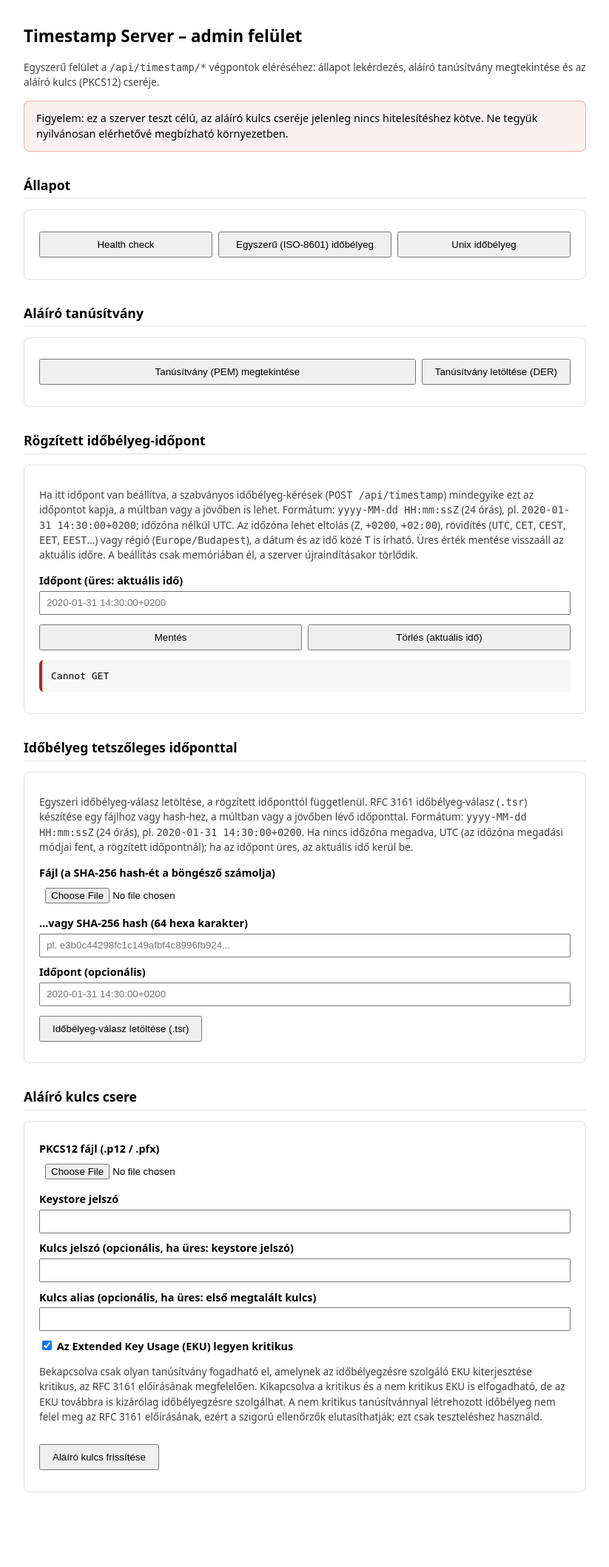
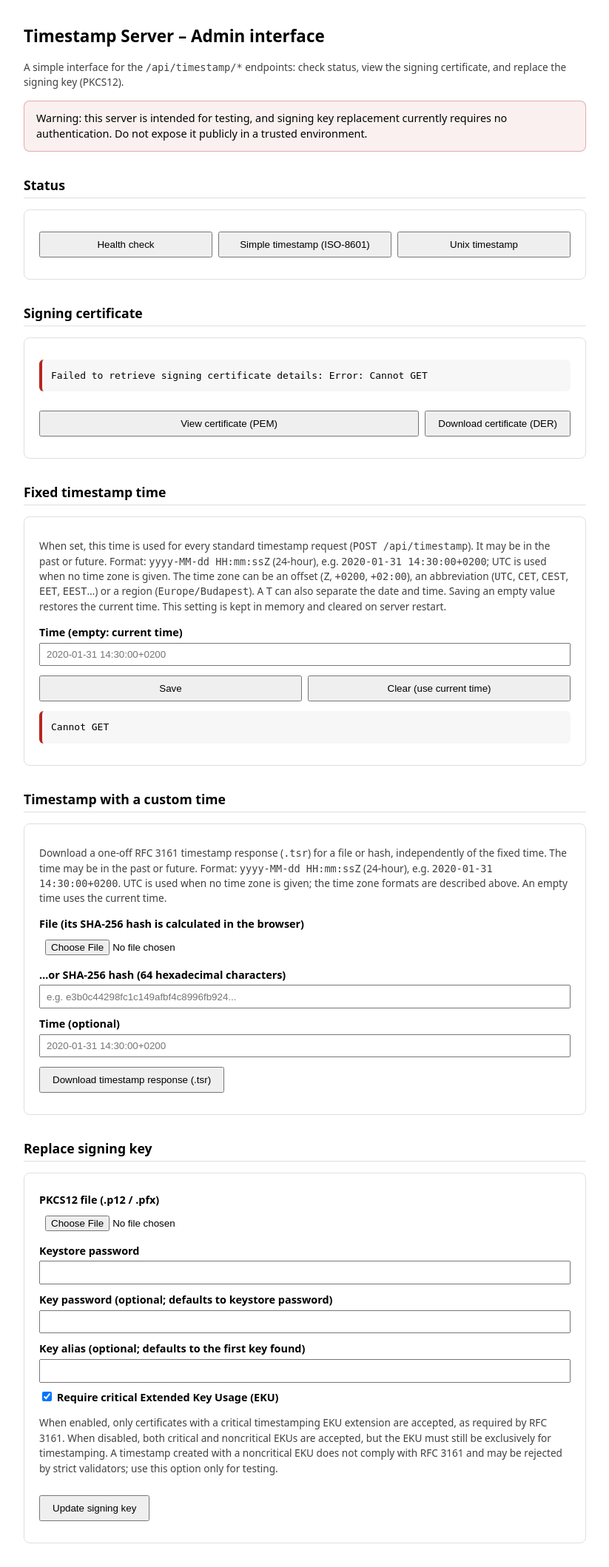
Before and after one commit to zsoltii/timestamp-server-for-test, a web app: page /index.html in a window 1280 px wide. Shown: the whole page at 74% size, without its empty margins (228-1051 px from the left). Before the commit the page ends 2017 px from the top, so only its background shows below. Run offline with its HTML, style and script files only (its server is not run), Linux system fonts and the light colour scheme; data that the repository does not hold is empty.

Commit message:
Aláíró tanúsítvány információk lekérdezésének hozzáadása az API-hoz és a felhasználói felület frissítése angol nyelvre

```diff
--- a/src/main/resources/static/index.html
+++ b/src/main/resources/static/index.html
@@ -1,9 +1,9 @@
 <!doctype html>
-<html lang="hu">
+<html lang="en">
 <head>
 <meta charset="UTF-8" />
 <meta name="viewport" content="width=device-width, initial-scale=1" />
-<title>Timestamp Server - Admin felület</title>
+<title>Timestamp Server - Admin interface</title>
 <style>
   :root {
     color-scheme: light dark;
@@ -65,110 +65,113 @@
 </head>
 <body>
 
-<h1>Timestamp Server &ndash; admin felület</h1>
+<h1>Timestamp Server &ndash; Admin interface</h1>
 <p class="note">
-  Egyszerű felület a <code>/api/timestamp/*</code> végpontok eléréséhez: állapot lekérdezés, aláíró tanúsítvány
-  megtekintése és az aláíró kulcs (PKCS12) cseréje.
+  A simple interface for the <code>/api/timestamp/*</code> endpoints: check status, view the signing certificate,
+  and replace the signing key (PKCS12).
 </p>
 <p class="warn">
-  Figyelem: ez a szerver teszt célú, az aláíró kulcs cseréje jelenleg nincs hitelesítéshez kötve. Ne tegyük
-  nyilvánosan elérhetővé megbízható környezetben.
+  Warning: this server is intended for testing, and signing key replacement currently requires no authentication.
+  Do not expose it publicly in a trusted environment.
 </p>
 
-<h2>Állapot</h2>
+<h2>Status</h2>
 <section>
   <div class="row">
     <button type="button" data-action="health">Health check</button>
-    <button type="button" data-action="simple">Egyszerű (ISO-8601) időbélyeg</button>
-    <button type="button" data-action="unix">Unix időbélyeg</button>
+    <button type="button" data-action="simple">Simple timestamp (ISO-8601)</button>
+    <button type="button" data-action="unix">Unix timestamp</button>
   </div>
   <div id="status-result" class="result"></div>
 </section>
 
-<h2>Aláíró tanúsítvány</h2>
+<h2>Signing certificate</h2>
 <section>
+  <div id="cert-info" class="result" role="status" aria-live="polite">
+    Loading signing certificate details...
+  </div>
   <div class="row">
-    <button type="button" data-action="cert-pem">Tanúsítvány (PEM) megtekintése</button>
+    <button type="button" data-action="cert-pem">View certificate (PEM)</button>
     <a href="./api/timestamp/certificate" download="signing-certificate.cer">
-      <button type="button">Tanúsítvány letöltése (DER)</button>
+      <button type="button">Download certificate (DER)</button>
     </a>
   </div>
   <div id="cert-result" class="result"></div>
 </section>
 
-<h2>Rögzített időbélyeg-időpont</h2>
+<h2>Fixed timestamp time</h2>
 <section>
   <p class="note">
-    Ha itt időpont van beállítva, a szabványos időbélyeg-kérések (<code>POST /api/timestamp</code>) mindegyike ezt az
-    időpontot kapja, a múltban vagy a jövőben is lehet. Formátum: <code>yyyy-MM-dd HH:mm:ssZ</code> (24 órás), pl.
-    <code>2020-01-31 14:30:00+0200</code>; időzóna nélkül UTC. Az időzóna lehet eltolás (<code>Z</code>,
-    <code>+0200</code>, <code>+02:00</code>), rövidítés (<code>UTC</code>, <code>CET</code>, <code>CEST</code>,
-    <code>EET</code>, <code>EEST</code>&hellip;) vagy régió (<code>Europe/Budapest</code>), a dátum és az idő közé
-    <code>T</code> is írható. Üres érték mentése visszaáll az aktuális időre. A
-    beállítás csak memóriában él, a szerver újraindításakor törlődik.
+    When set, this time is used for every standard timestamp request (<code>POST /api/timestamp</code>).
+    It may be in the past or future. Format: <code>yyyy-MM-dd HH:mm:ssZ</code> (24-hour), e.g.
+    <code>2020-01-31 14:30:00+0200</code>; UTC is used when no time zone is given. The time zone can be an
+    offset (<code>Z</code>, <code>+0200</code>, <code>+02:00</code>), an abbreviation (<code>UTC</code>,
+    <code>CET</code>, <code>CEST</code>, <code>EET</code>, <code>EEST</code>&hellip;) or a region
+    (<code>Europe/Budapest</code>). A <code>T</code> can also separate the date and time.
+    Saving an empty value restores the current time. This setting is kept in memory and cleared on server restart.
   </p>
   <form id="fixed-time-form">
-    <label for="fixedTime">Időpont (üres: aktuális idő)</label>
+    <label for="fixedTime">Time (empty: current time)</label>
     <input type="text" id="fixedTime" placeholder="2020-01-31 14:30:00+0200" />
     <div class="row">
-      <button type="submit">Mentés</button>
-      <button type="button" id="fixed-time-clear">Törlés (aktuális idő)</button>
+      <button type="submit">Save</button>
+      <button type="button" id="fixed-time-clear">Clear (use current time)</button>
     </div>
   </form>
   <div id="fixed-time-result" class="result"></div>
 </section>
 
-<h2>Időbélyeg tetszőleges időponttal</h2>
+<h2>Timestamp with a custom time</h2>
 <section>
   <p class="note">
-    Egyszeri időbélyeg-válasz letöltése, a rögzített időponttól függetlenül. RFC 3161 időbélyeg-válasz (<code>.tsr</code>) készítése egy fájlhoz vagy hash-hez, a múltban vagy a jövőben lévő
-    időponttal. Formátum: <code>yyyy-MM-dd HH:mm:ssZ</code> (24 órás), pl. <code>2020-01-31 14:30:00+0200</code>.
-    Ha nincs időzóna megadva, UTC (az időzóna megadási módjai fent, a rögzített időpontnál); ha az időpont üres, az aktuális idő kerül be.
+    Download a one-off RFC 3161 timestamp response (<code>.tsr</code>) for a file or hash, independently of
+    the fixed time. The time may be in the past or future. Format: <code>yyyy-MM-dd HH:mm:ssZ</code>
+    (24-hour), e.g. <code>2020-01-31 14:30:00+0200</code>. UTC is used when no time zone is given;
+    the time zone formats are described above. An empty time uses the current time.
   </p>
   <form id="custom-time-form">
-    <label for="ctFile">Fájl (a SHA-256 hash-ét a böngésző számolja)</label>
+    <label for="ctFile">File (its SHA-256 hash is calculated in the browser)</label>
     <input type="file" id="ctFile" />
 
-    <label for="ctHash">&hellip;vagy SHA-256 hash (64 hexa karakter)</label>
-    <input type="text" id="ctHash" placeholder="pl. e3b0c44298fc1c149afbf4c8996fb924..." />
+    <label for="ctHash">&hellip;or SHA-256 hash (64 hexadecimal characters)</label>
+    <input type="text" id="ctHash" placeholder="e.g. e3b0c44298fc1c149afbf4c8996fb924..." />
 
-    <label for="ctTime">Időpont (opcionális)</label>
+    <label for="ctTime">Time (optional)</label>
     <input type="text" id="ctTime" placeholder="2020-01-31 14:30:00+0200" />
 
-    <button type="submit">Időbélyeg-válasz letöltése (.tsr)</button>
+    <button type="submit">Download timestamp response (.tsr)</button>
   </form>
   <div id="custom-time-result" class="result"></div>
 </section>
 
-<h2>Aláíró kulcs csere</h2>
+<h2>Replace signing key</h2>
 <section>
   <form id="update-key-form">
-    <label for="file">PKCS12 fájl (.p12 / .pfx)</label>
+    <label for="file">PKCS12 file (.p12 / .pfx)</label>
     <input type="file" id="file" name="file" accept=".p12,.pfx" required />
 
-    <label for="keystorePassword">Keystore jelszó</label>
+    <label for="keystorePassword">Keystore password</label>
     <input type="password" id="keystorePassword" name="keystorePassword" required />
 
-    <label for="keyPassword">Kulcs jelszó (opcionális, ha üres: keystore jelszó)</label>
+    <label for="keyPassword">Key password (optional; defaults to keystore password)</label>
     <input type="password" id="keyPassword" name="keyPassword" />
 
-    <label for="keyAlias">Kulcs alias (opcionális, ha üres: első megtalált kulcs)</label>
+    <label for="keyAlias">Key alias (optional; defaults to the first key found)</label>
     <input type="text" id="keyAlias" name="keyAlias" />
 
     <label for="requireCriticalEku">
       <input type="checkbox" id="requireCriticalEku" name="requireCriticalEku" checked
              aria-describedby="requireCriticalEku-help" />
-      Az Extended Key Usage (EKU) legyen kritikus
+      Require critical Extended Key Usage (EKU)
     </label>
     <p id="requireCriticalEku-help" class="note">
-      Bekapcsolva csak olyan tanúsítvány fogadható el, amelynek az időbélyegzésre szolgáló EKU
-      kiterjesztése kritikus, az RFC 3161 előírásának megfelelően. Kikapcsolva a kritikus és a
-      nem kritikus EKU is elfogadható, de az EKU továbbra is kizárólag időbélyegzésre szolgálhat.
-      A nem kritikus tanúsítvánnyal létrehozott időbélyeg nem felel meg az RFC 3161 előírásának,
-      ezért a szigorú ellenőrzők elutasíthatják; ezt csak teszteléshez használd.
+      When enabled, only certificates with a critical timestamping EKU extension are accepted, as required by
+      RFC 3161. When disabled, both critical and noncritical EKUs are accepted, but the EKU must still be
+      exclusively for timestamping. A timestamp created with a noncritical EKU does not comply with RFC 3161
+      and may be rejected by strict validators; use this option only for testing.
     </p>
 
-    <button type="submit">Aláíró kulcs frissítése</button>
+    <button type="submit">Update signing key</button>
   </form>
   <div id="update-key-result" class="result"></div>
 </section>
@@ -204,7 +207,7 @@
       }
     } catch (e) {
       const targetId = action === "cert-pem" ? "cert-result" : "status-result";
-      showResult(targetId, false, "Kérés sikertelen: " + e);
+      showResult(targetId, false, "Request failed: " + e);
     }
   }
 
@@ -241,6 +244,48 @@
     }
   }
 
+  let certInfoRequest = 0;
+
+  async function loadCertificateInfo() {
+    const request = ++certInfoRequest;
+    const target = document.getElementById("cert-info");
+    target.className = "result";
+    target.textContent = "Loading signing certificate details...";
+    try {
+      const res = await fetch(API + "/certificate/info", { cache: "no-store" });
+      if (!res.ok) {
+        throw new Error(await problemMessage(res));
+      }
+      const info = await res.json();
+      if (request !== certInfoRequest) return;
+      const fields = [
+        ["Subject", info.subject],
+        ["Issuer", info.issuer],
+        ["Serial number (hex)", info.serialNumber],
+        ["Valid from (UTC)", info.validFrom],
+        ["Valid until (UTC)", info.validUntil],
+        ["SHA-256 fingerprint", info.sha256Fingerprint],
+        ["Public key algorithm", info.publicKeyAlgorithm],
+        ["Public key size (bits)", info.publicKeySizeBits],
+        ["Public key parameters", info.publicKeyParameters],
+      ];
+      const list = document.createElement("dl");
+      for (const [label, value] of fields) {
+        const term = document.createElement("dt");
+        const description = document.createElement("dd");
+        term.textContent = label;
+        description.textContent = value == null ? "Not available" : String(value);
+        list.append(term, description);
+      }
+      target.replaceChildren(list);
+    } catch (e) {
+      if (request !== certInfoRequest) return;
+      showResult("cert-info", false, "Failed to retrieve signing certificate details: " + e);
+    }
+  }
+
+  loadCertificateInfo();
+
   document.getElementById("custom-time-form").addEventListener("submit", async (event) => {
     event.preventDefault();
     const file = document.getElementById("ctFile").files[0];
@@ -255,7 +300,7 @@
       } else if (/^[0-9a-fA-F]{64}$/.test(hash)) {
         digest = hexToBytes(hash);
       } else {
-        showResult(target, false, "Válassz fájlt, vagy adj meg 64 hexa karakteres SHA-256 hash-t.");
+        showResult(target, false, "Choose a file or enter a 64-character hexadecimal SHA-256 hash.");
         return;
       }
 
@@ -276,9 +321,9 @@
       link.download = (file ? file.name : "timestamp") + ".tsr";
       link.click();
       URL.revokeObjectURL(link.href);
-      showResult(target, true, "Időbélyeg kész, időpont (UTC): " + res.headers.get("X-Timestamp-Time"));
+      showResult(target, true, "Timestamp created, time (UTC): " + res.headers.get("X-Timestamp-Time"));
     } catch (e) {
-      showResult(target, false, "Kérés sikertelen: " + e);
+      showResult(target, false, "Request failed: " + e);
     }
   });
 
@@ -287,8 +332,8 @@
       return text;
     }
     return res.status === 204
-      ? "Nincs rögzített időpont, az aktuális idő kerül az időbélyegbe."
-      : "Rögzített időpont (UTC): " + text;
+      ? "No fixed time is set; the current time will be used in timestamps."
+      : "Fixed time (UTC): " + text;
   }
 
   async function sendFixedTime(method, query) {
@@ -298,7 +343,7 @@
       const text = res.ok ? await res.text() : await problemMessage(res);
       showResult(target, res.ok, describeFixedTime(res, text));
     } catch (e) {
-      showResult(target, false, "Kérés sikertelen: " + e);
+      showResult(target, false, "Request failed: " + e);
     }
   }
 
@@ -341,9 +386,10 @@
       showResult("update-key-result", res.ok, message);
       if (res.ok) {
         form.reset();
+        loadCertificateInfo();
       }
     } catch (e) {
-      showResult("update-key-result", false, "Kérés sikertelen: " + e);
+      showResult("update-key-result", false, "Request failed: " + e);
     }
   });
 </script>
```
Also changed, not shown: src/main/java/com/digital/signature/controller/TimestampController.java (+15 -0 lines), src/main/java/com/digital/signature/service/TimestampService.java (+62 -0 lines), README.md.
